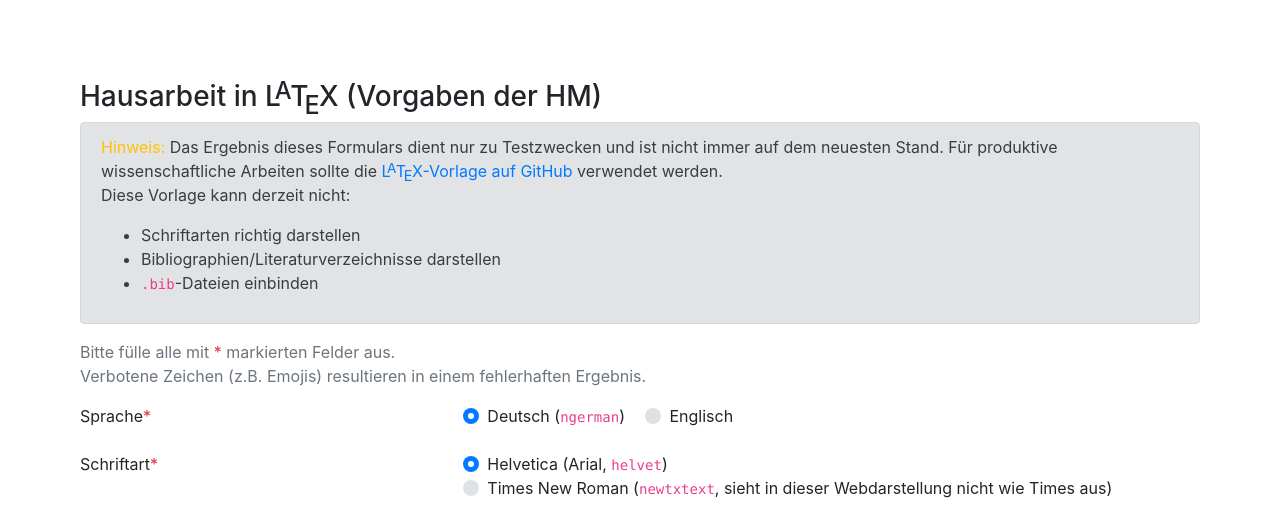
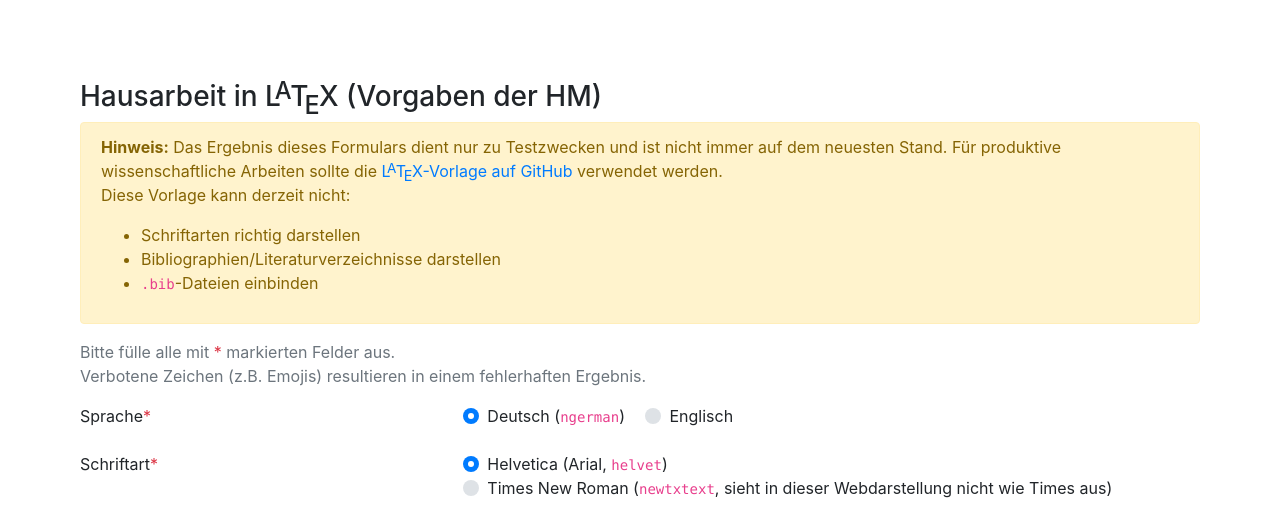
Before and after one commit to philipbrembeck/HM-Hausarbeiten-Vorlage, a PHP site: page / in a window 1280 px wide. Shown: the top 516 px of the page. Run offline with PHP 8.4, Linux system fonts and the light colour scheme.

Commit message:
Update index.php

```diff
--- a/webservice/index.php
+++ b/webservice/index.php
@@ -10,8 +10,8 @@
    </head>
    <body>
       <h3>Hausarbeit in <span class="latex">L<sup>A</sup>T<sub>E</sub>X</span> (Vorgaben der HM)</h3>
-      <div class="alert alert-secondary" role="alert">
-         <p><span class="text-warning"><bold>Hinweis:</bold></span> Das Ergebnis dieses Formulars dient nur zu Testzwecken und ist nicht immer auf dem neuesten Stand. Für produktive wissenschaftliche Arbeiten sollte die <a href="https://github.com/philipbrembeck/HM-Hausarbeiten-Vorlage"><span class="latex">L<sup>A</sup>T<sub>E</sub>X</span>-Vorlage auf GitHub</a> verwendet werden.<br>
+      <div class="alert alert-warning" role="alert">
+         <p><b>Hinweis:</b> Das Ergebnis dieses Formulars dient nur zu Testzwecken und ist nicht immer auf dem neuesten Stand. Für produktive wissenschaftliche Arbeiten sollte die <a href="https://github.com/philipbrembeck/HM-Hausarbeiten-Vorlage"><span class="latex">L<sup>A</sup>T<sub>E</sub>X</span>-Vorlage auf GitHub</a> verwendet werden.<br>
          Diese Vorlage kann derzeit nicht:</p>
          <ul>
             <li>Schriftarten richtig darstellen</li>
```
